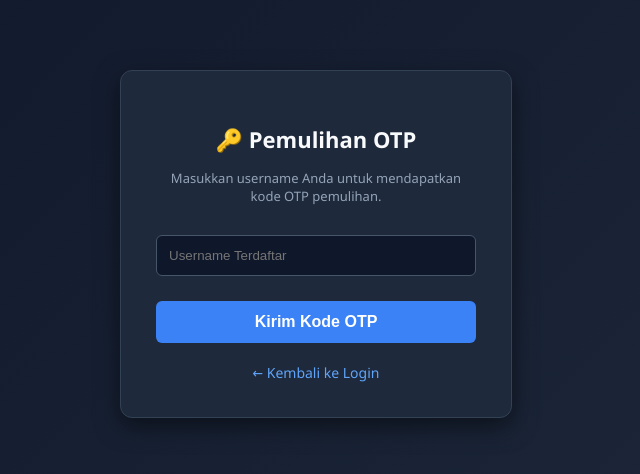
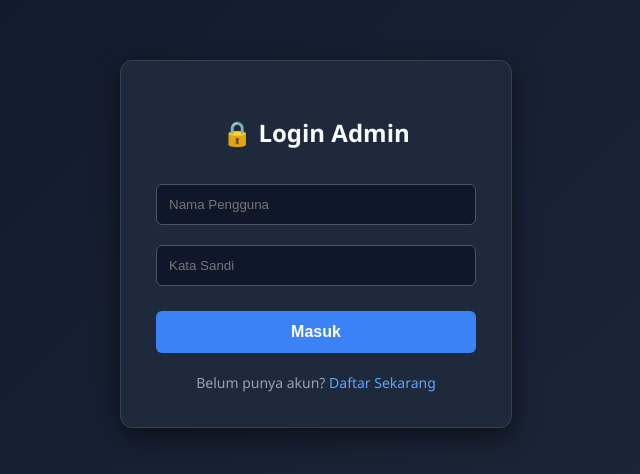
Before and after one commit to jhonycris90258/web-sederhana, a website: page public/lupa-sandi.html in a window 1280 px wide. Shown: the part 156-630 px from the top of the page, without its empty margins (324-964 px from the left). Drawn offline with Linux system fonts and the light colour scheme.

Commit message:
Update lupa-sandi.html

```diff
--- a/public/lupa-sandi.html
+++ b/public/lupa-sandi.html
@@ -3,15 +3,52 @@
 <head>
     <meta charset="UTF-8">
     <meta name="viewport" content="width=device-width, initial-scale=1.0">
-    <title>Lupa Sandi dengan OTP</title>
+    <title>Parental Control - Login</title>
     <style>
-        body { font-family: 'Segoe UI', Tahoma, Geneva, Verdana, sans-serif; background: linear-gradient(135deg, #0f172a, #1e293b); height: 100vh; display: flex; justify-content: center; align-items: center; margin: 0; color: #f8fafc; }
-        .box { background: #1e293b; padding: 35px; border-radius: 12px; width: 320px; text-align: center; box-shadow: 0 8px 24px rgba(0,0,0,0.5); border: 1px solid #334155; }
-        h2 { color: #f8fafc; margin-bottom: 15px; font-size: 22px; }
-        p { color: #94a3b8; font-size: 13px; margin-bottom: 20px; }
-        input { width: 100%; padding: 12px; margin: 10px 0; background-color: #0f172a; border: 1px solid #475569; color: #fff; border-radius: 6px; box-sizing: border-box; }
+        body {
+            font-family: 'Segoe UI', Tahoma, Geneva, Verdana, sans-serif;
+            background: linear-gradient(135deg, #0f172a, #1e293b);
+            display: flex;
+            justify-content: center;
+            align-items: center;
+            height: 100vh;
+            margin: 0;
+            color: #f8fafc;
+        }
+        .container {
+            background-color: #1e293b;
+            padding: 35px;
+            border-radius: 12px;
+            box-shadow: 0 8px 24px rgba(0,0,0,0.5);
+            width: 320px;
+            text-align: center;
+            border: 1px solid #334155;
+        }
+        h2 { color: #f8fafc; margin-bottom: 25px; }
+        input {
+            width: 100%;
+            padding: 12px;
+            margin: 10px 0;
+            background-color: #0f172a;
+            border: 1px solid #475569;
+            color: #fff;
+            border-radius: 6px;
+            box-sizing: border-box;
+        }
         input:focus { border-color: #3b82f6; outline: none; }
-        button { width: 100%; padding: 12px; background: #3b82f6; color: white; border: none; border-radius: 6px; cursor: pointer; font-weight: bold; font-size: 16px; margin-top: 15px; transition: background 0.2s; }
+        button {
+            width: 100%;
+            padding: 12px;
+            background-color: #3b82f6;
+            color: white;
+            border: none;
+            border-radius: 6px;
+            cursor: pointer;
+            font-size: 16px;
+            font-weight: bold;
+            margin-top: 15px;
+            transition: background 0.2s;
+        }
         button:hover { background-color: #2563eb; }
         .link { margin-top: 20px; font-size: 14px; color: #94a3b8; }
         .link a { color: #60a5fa; text-decoration: none; }
@@ -19,15 +56,15 @@
     </style>
 </head>
 <body>
-    <div class="box">
-        <h2>🔑 Pemulihan OTP</h2>
-        <p>Masukkan username Anda untuk mendapatkan kode OTP pemulihan.</p>
-        <form action="/send-otp" method="POST">
-            <input type="text" name="username" placeholder="Username Terdaftar" required>
-            <button type="submit">Kirim Kode OTP</button>
+    <div class="container">
+        <h2>🔒 Login Admin</h2>
+        <form action="/login" method="POST">
+            <input type="text" name="username" placeholder="Nama Pengguna" required>
+            <input type="password" name="password" placeholder="Kata Sandi" required>
+            <button type="submit">Masuk</button>
         </form>
         <div class="link">
-            <a href="/">← Kembali ke Login</a>
+            Belum punya akun? <a href="/daftar">Daftar Sekarang</a>
         </div>
     </div>
 </body>
```
